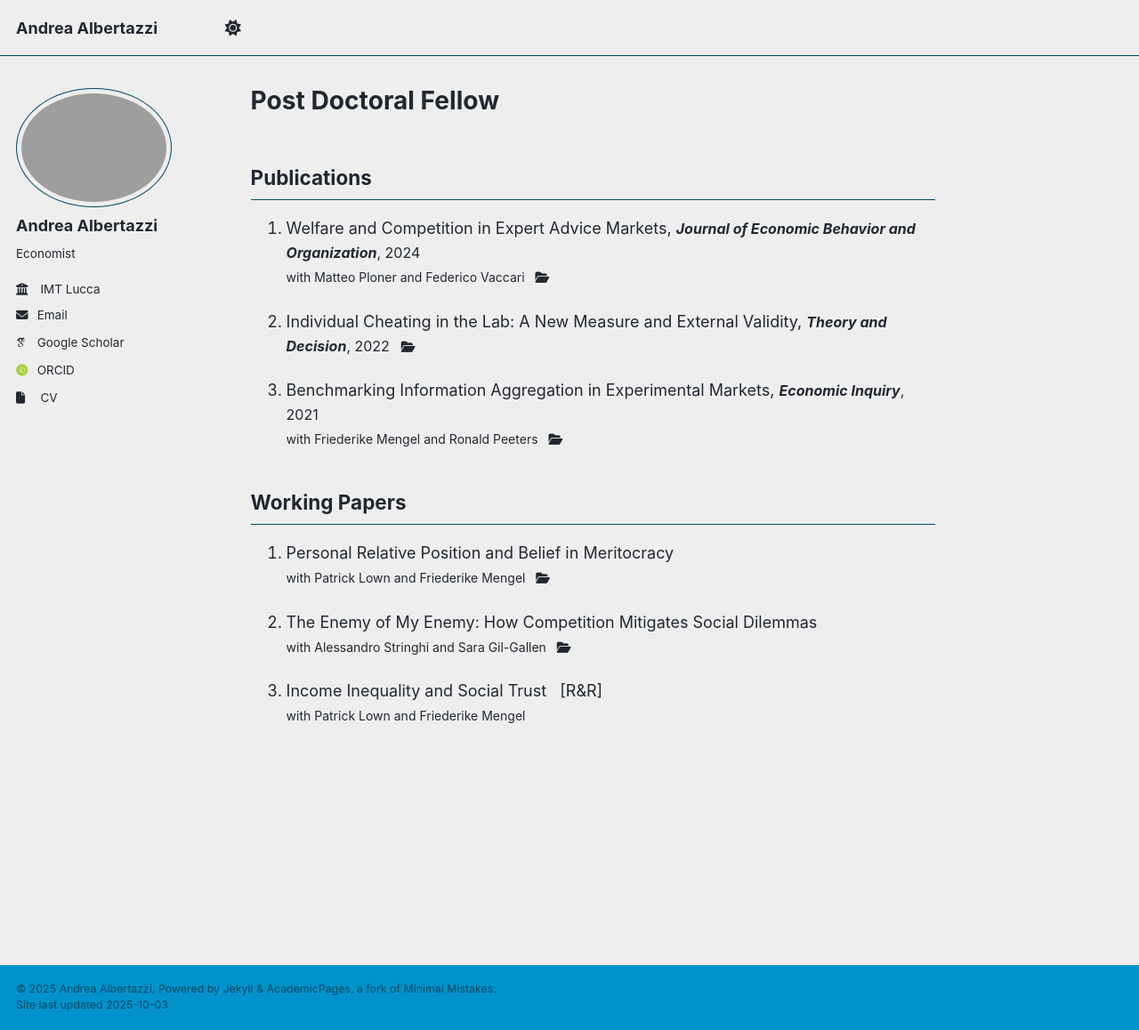
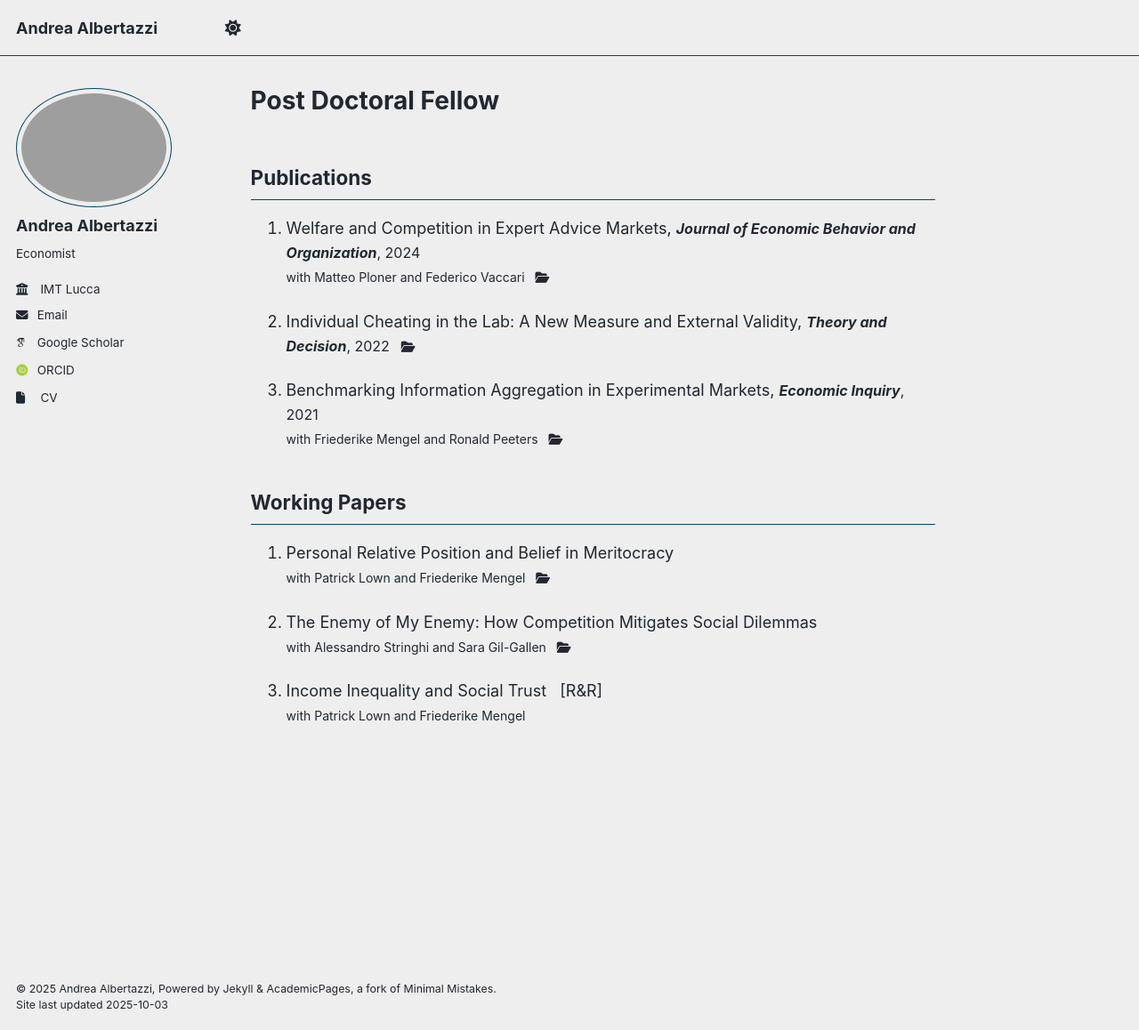
Before and after one commit to tazze87/tazze87.github.io, a Jekyll site: the page built from _pages/about.md, in a window 1280 px wide and 1158 px high. Shown: the whole window at 89% size. Built offline with Jekyll 4.4.1, drawn with Linux system fonts in a browser that asks for light colours; some web fonts are replaced; a script that is not in the unit is left out.

Commit message:
Update custom.html

```diff
--- a/_includes/head/custom.html
+++ b/_includes/head/custom.html
@@ -38,6 +38,22 @@
 </style>
 
 
+<style>
+/* Make footer blend with page in both light and dark modes */
+.page__footer,
+.page__footer .page__footer-follow {
+  background: transparent !important;   /* shows the page/body background */
+  background-color: transparent !important;
+  color: inherit !important;            /* use the current text color */
+  border-top: none !important;          /* remove the contrasting bar */
+}
+
+.page__footer a {
+  color: inherit !important;            /* footer links match text color */
+}
+</style>
+
+
 
 <style>
 /* Make the central text (publications, working papers, etc.) wider */
```
